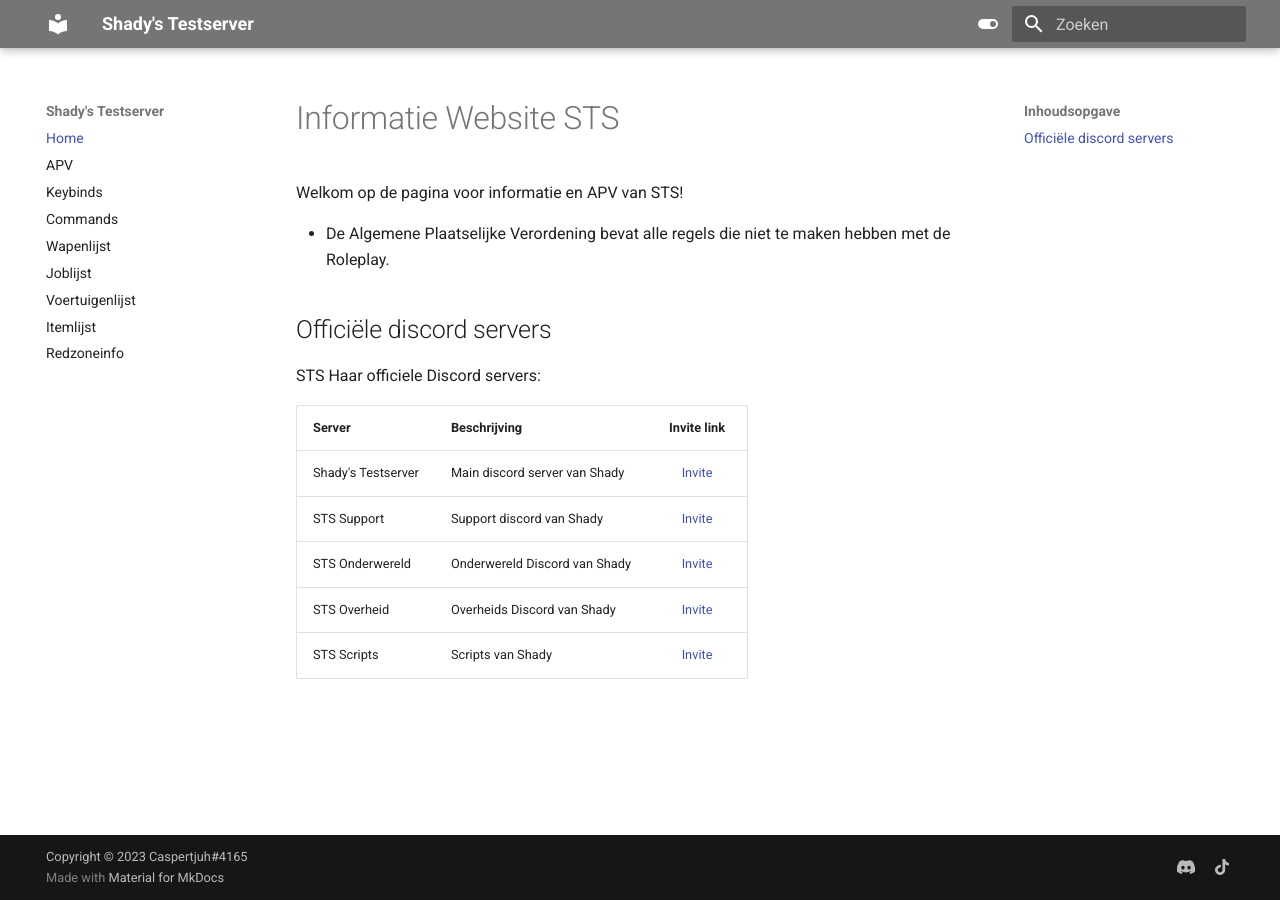
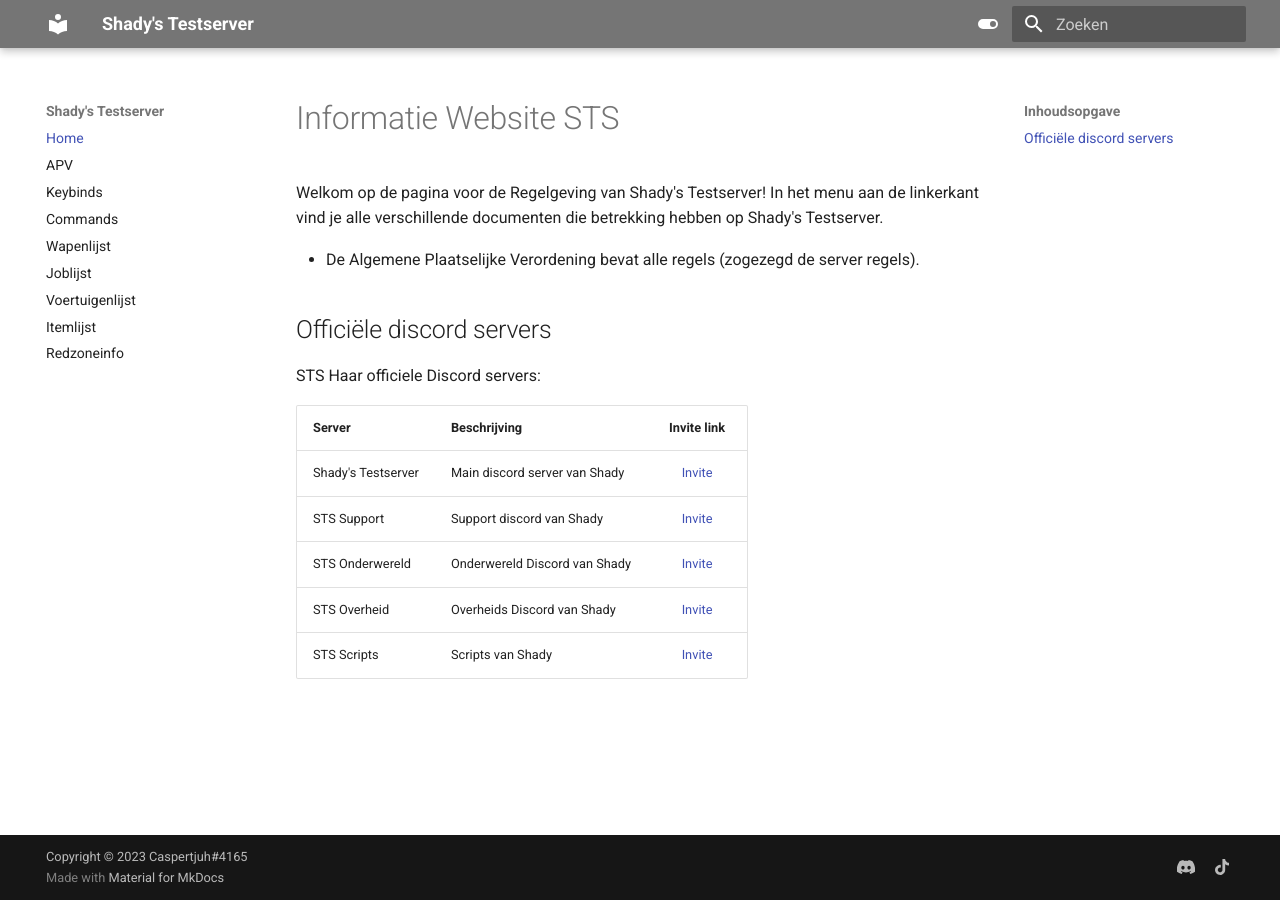
Before and after one commit to Welseyy/STSAPV, an MkDocs documentation site: the page built from docs/index.md, in a window 1280 px wide. Built offline with MkDocs 1.6.1 and Material for MkDocs 9.7.7, drawn with Linux system fonts in a browser that asks for light colours.

Commit message:
Update index.md
Beginscherm aanpassingen

```diff
--- a/docs/index.md
+++ b/docs/index.md
@@ -1,8 +1,8 @@
 # Informatie Website STS
 
-Welkom op de pagina voor informatie en APV van STS!
+Welkom op de pagina voor de Regelgeving van Shady's Testserver! In het menu aan de linkerkant vind je alle verschillende documenten die betrekking hebben op Shady's Testserver.
 
-- De Algemene Plaatselijke Verordening bevat alle regels die niet te maken hebben met de Roleplay.
+- De Algemene Plaatselijke Verordening bevat alle regels (zogezegd de server regels).
 
 ## Officiële discord servers
 
@@ -10,7 +10,7 @@
 
 | Server | Beschrijving | Invite link |
 |---|---|:---:|
-| Shady's Testserver | Main discord server van Shady | [Invite](https://discord.gg/PKZrnW7dQc) |
+| Shady's Testserver | Main discord server van Shady | [Invite](https://discord.gg/sts) |
 | STS Support | Support discord van Shady | [Invite](https://discord.gg/EtgWNDzpCb) |
 | STS Onderwereld | Onderwereld Discord van Shady | [Invite](https://discord.gg/XsRSdDNbWt) |
 | STS Overheid | Overheids Discord van Shady | [Invite](https://discord.gg/mVWmnZ7Tc8) |
```
